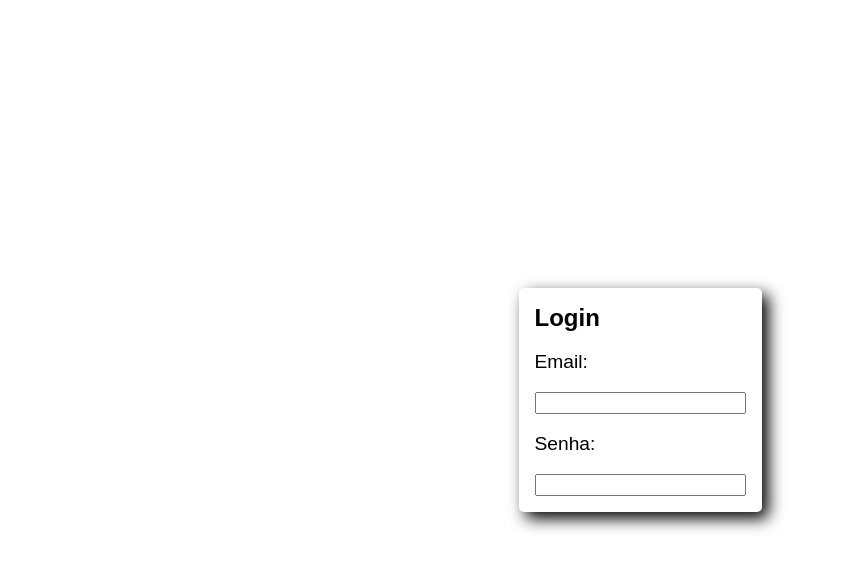
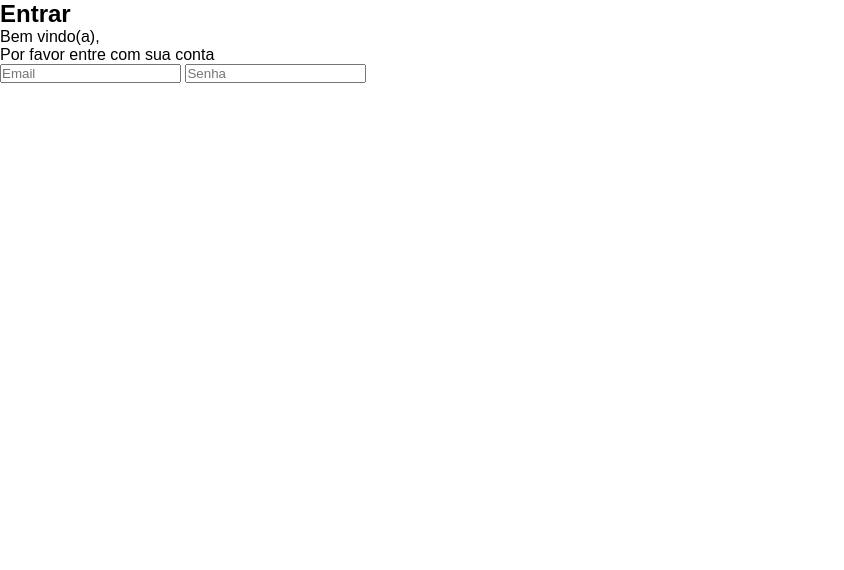
Before and after one commit to P4ul1t0s/inHealth, a plain HTML site: page frontend/pages/login.html in a window 1280 px wide. Shown: the whole page, without its empty margins (0-844 px from the left). Drawn offline with Linux system fonts and the light colour scheme.

Commit message:
Fazendo login

```diff
--- a/frontend/pages/login.html
+++ b/frontend/pages/login.html
@@ -9,12 +9,16 @@
         <link rel="stylesheet" href="./StyleLogin.css">
     </head>
     <body id="body">
+        <!-- <div id="logo">
+            <a href="/frontend/pages/index.html"><img src="../img/logoIntelbras.png" alt="INTELBRAS"></a>
+            <div><h3>inHealth</h3></div>
+        </div> -->
         <section>
-            <h1>Login</h1>
-            <p>Email:</p>
-            <input type="email"id="email">
-            <p>Senha:</p>
-            <input type="password" id="password">
+            <h1>Entrar</h1>
+            <p>Bem vindo(a),</p>
+            <p>Por favor entre com sua conta</p>
+            <input type="email"id="email" placeholder="Email">
+            <input type="password" id="password" placeholder="Senha" src="">
         </section>
         <script src="../../backend/script.js"></script>
     </body>
--- a/frontend/pages/styleHome.css
+++ b/frontend/pages/styleHome.css
@@ -18,7 +18,7 @@ nav{
     top: 0;
     display: flex;
     background-color: var(--backgruoundColor);
-    box-shadow: -1em 1em 0.8em -1.2em var(--preto);
+    box-shadow: -1em 1em 0.5em -1.2em var(--preto);
 }
 
 nav div{
--- a/frontend/pages/styleLogin.css
+++ b/frontend/pages/styleLogin.css
@@ -9,25 +9,3 @@
     --borderColor: var(--cinzaEscuro);
     --fontColor: var(--cinzaClaro);
 }
-
-body{
-    height: 100vh;
-    display: flex;
-    justify-content: center;
-    align-items: center;
-}
-
-section{
-    padding: 1em;
-    border-radius: 5px;
-    box-shadow: 0.4em 0.4em 1em;
-}
-
-p{
-    font-size: 1.2em;
-    margin: 1em 0;
-}
-
-input{
-    font-size: 1em;
-}
```
Also changed, not shown: frontend/pages/home.html (+1 -1 lines), frontend/pages/index.html (+1 -1 lines).
